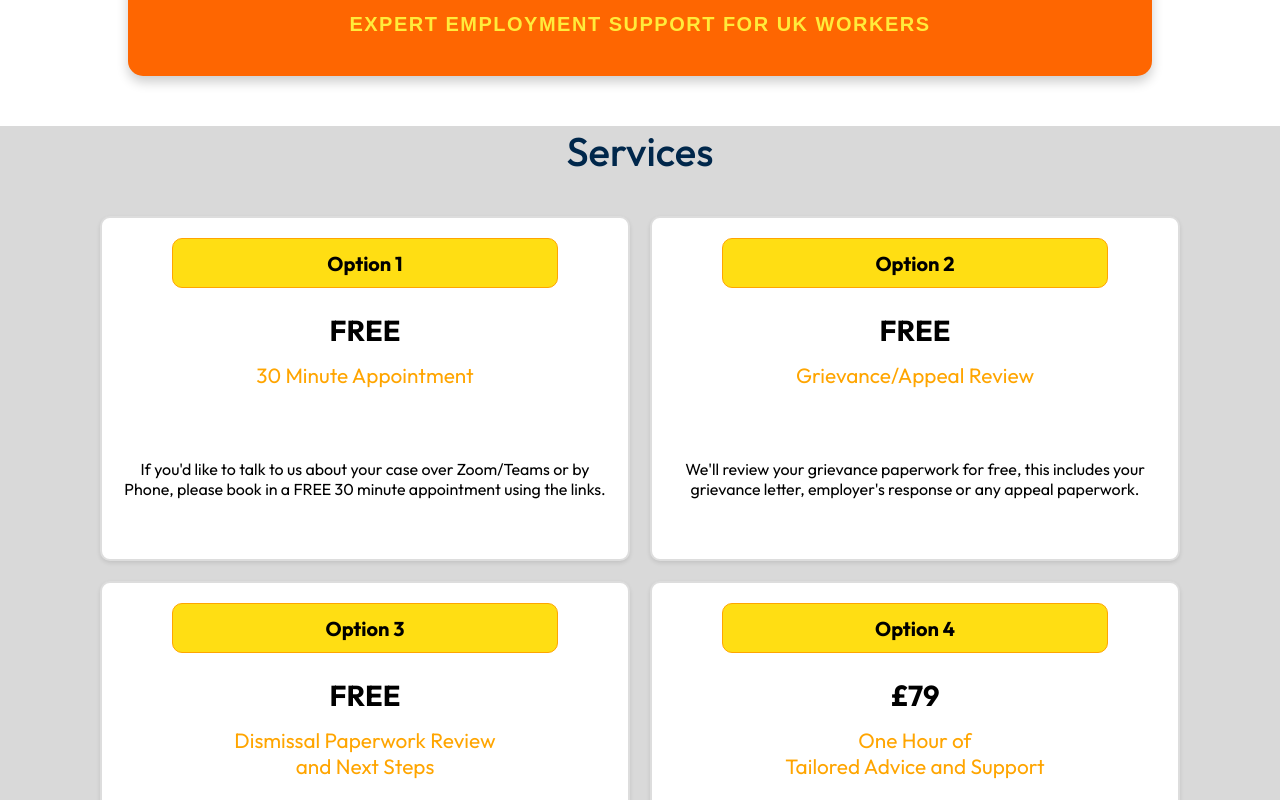
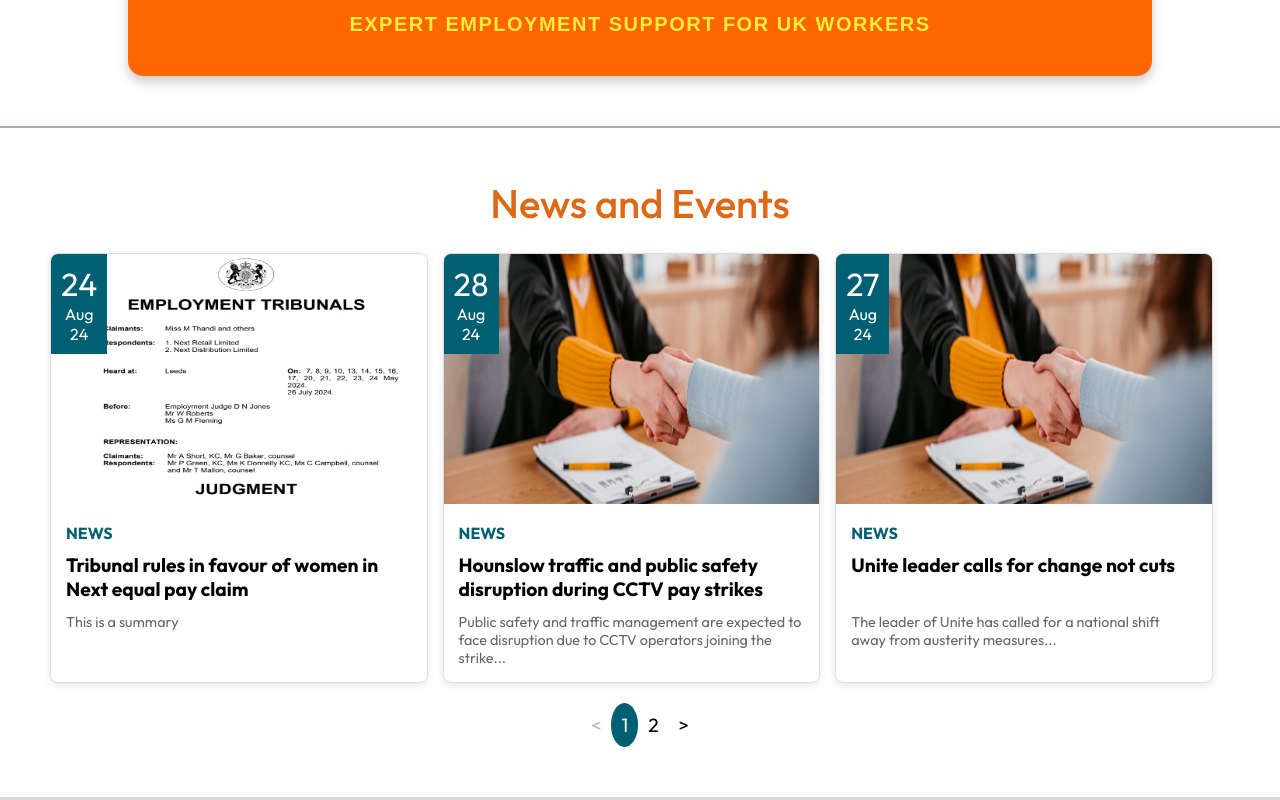
Before and after one commit to SabbirHossainRuet/myet-project, a React (Vite) app in the folder frontend/: page / in a window 1280 px wide. Shown: the part 1400-2200 px from the top of the page. Built offline with nearby package versions, Linux system fonts and the light colour scheme.

Commit message:
Update Last on 02.09.24 Home

```diff
--- a/frontend/src/assets/assets.js
+++ b/frontend/src/assets/assets.js
@@ -8,12 +8,12 @@ export const assets = {
 export const newsData = [
     {
         _id: "1",
-        day: '28',
+        day: '24',
         month: 'Aug',
         year: '24',
-        title: 'Eaton mess as Hampshire aerospace workers to strike after poor pay offer',
-        summary: 'Aerospace workers in Hampshire will go on strike after negotiations for a pay rise fell through...',
-        image: '/News/legal.jpg',
+        title: 'Tribunal rules in favour of women in Next equal pay claim',
+        summary: 'This is a summary',
+        image: '/News/image.png',
     },
     {
         _id: "2",
--- a/frontend/src/components/Navbar/Navbar.jsx
+++ b/frontend/src/components/Navbar/Navbar.jsx
@@ -104,6 +104,7 @@ const Navbar = () => {
                 <div className="navbar-links-container">
                     <Link className="li" to="mission" duration={500} offset={300}>Mission</Link>
                     <Link className="li" to="mission" duration={500} offset={800}>Get Started</Link>
+                    <Link className="li" to="news-events-section" duration={500} offset={-160}>News</Link>
                     <Link className="li" to="services" duration={500} offset={-200}>Services</Link>
                     <Link className="li" to="et-guides" duration={500} offset={-180}>InfoBriefs</Link>
                     <Link className="li" to="contact" duration={500} offset={-200}>Contact us</Link>
--- a/frontend/src/components/NewsAndEvents/NewsAndEvents.css
+++ b/frontend/src/components/NewsAndEvents/NewsAndEvents.css
@@ -10,6 +10,14 @@
     justify-content: flex-start;
     gap: 15px;
     text-decoration: none;
+}
+
+.news-events-section .title {
+    text-align: center;
+    font-size: 40px;
+    font-weight: 500;
+    margin-bottom: 25px;
+    color: rgb(221, 104, 21);
 }
 
 .news-card {
@@ -50,7 +58,7 @@
 
 .news-image img {
     width: 100%;
-    height: auto;
+    height: 250px;
 }
 
 .news-content {
--- a/frontend/src/components/NewsAndEvents/NewsAndEvents.jsx
+++ b/frontend/src/components/NewsAndEvents/NewsAndEvents.jsx
@@ -18,7 +18,8 @@ const NewsAndEvents = () => {
     const handlePageChange = (pageNumber) => setCurrentPage(pageNumber);
 
     return (
-        <div className="news-events-section">
+        <div className="news-events-section" id='news-events-section'>
+            <p className='title'>News and Events</p>
             <div className="news-container">
                 {currentNewsItems.map((news, index) => (
                     <div className="news-card" key={news._id}>
--- a/frontend/src/components/NewsDetails/NewsDetails.css
+++ b/frontend/src/components/NewsDetails/NewsDetails.css
@@ -8,7 +8,7 @@
 .news-detail {
   max-width: 60%;
   width: 100%;
-  margin: 170px auto;
+  margin: 10px auto;
   background-color: #fff;
   border-radius: 10px;
   padding: 20px;
--- a/frontend/src/components/NewsDetails/NewsDetails.jsx
+++ b/frontend/src/components/NewsDetails/NewsDetails.jsx
@@ -1,4 +1,4 @@
-import React, { useContext } from 'react';
+import React, { useContext, useEffect } from 'react';
 import { useParams, useNavigate } from 'react-router-dom';
 import { StoreContext } from '../Context/StoreContext';
 import './NewsDetails.css';
@@ -9,6 +9,11 @@ const NewsDetails = () => {
   const navigate = useNavigate();
 
   const newsItem = newsData.find((news) => news._id === id);
+
+  useEffect(() => {
+
+    window.scrollTo(0, 0);
+  }, []);
 
   if (!newsItem) {
     return <p>News not found</p>;
--- a/frontend/src/pages/Home/Home.jsx
+++ b/frontend/src/pages/Home/Home.jsx
@@ -15,10 +15,11 @@ const Home = () => {
         <div>
             <Navbar />
             <Mission />
+            <hr />
+            <NewsAndEvents />
             <Services />
             <ETGuides />
             <Contact />
-            <NewsAndEvents />
             <hr />
             <NewsLetter />
             <hr />
```
Also changed, not shown: frontend/public/News/image.png (added).
